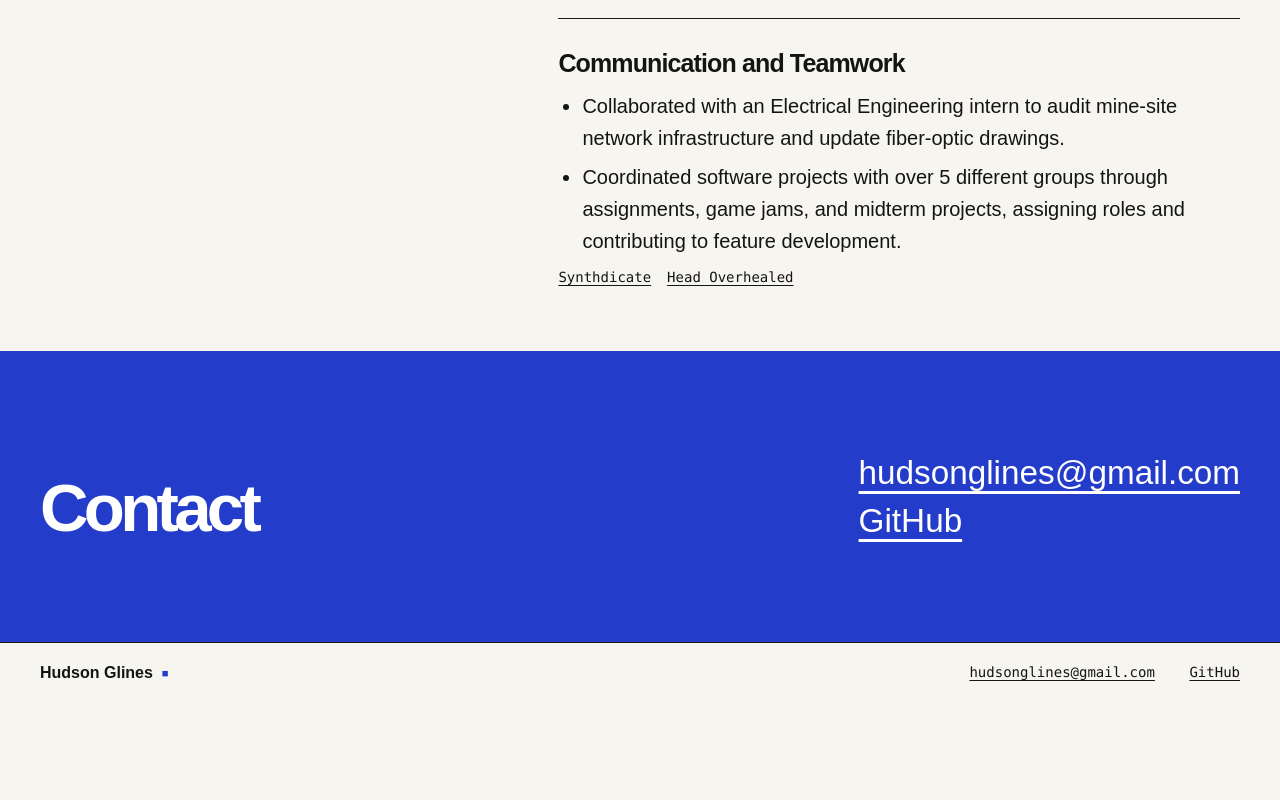
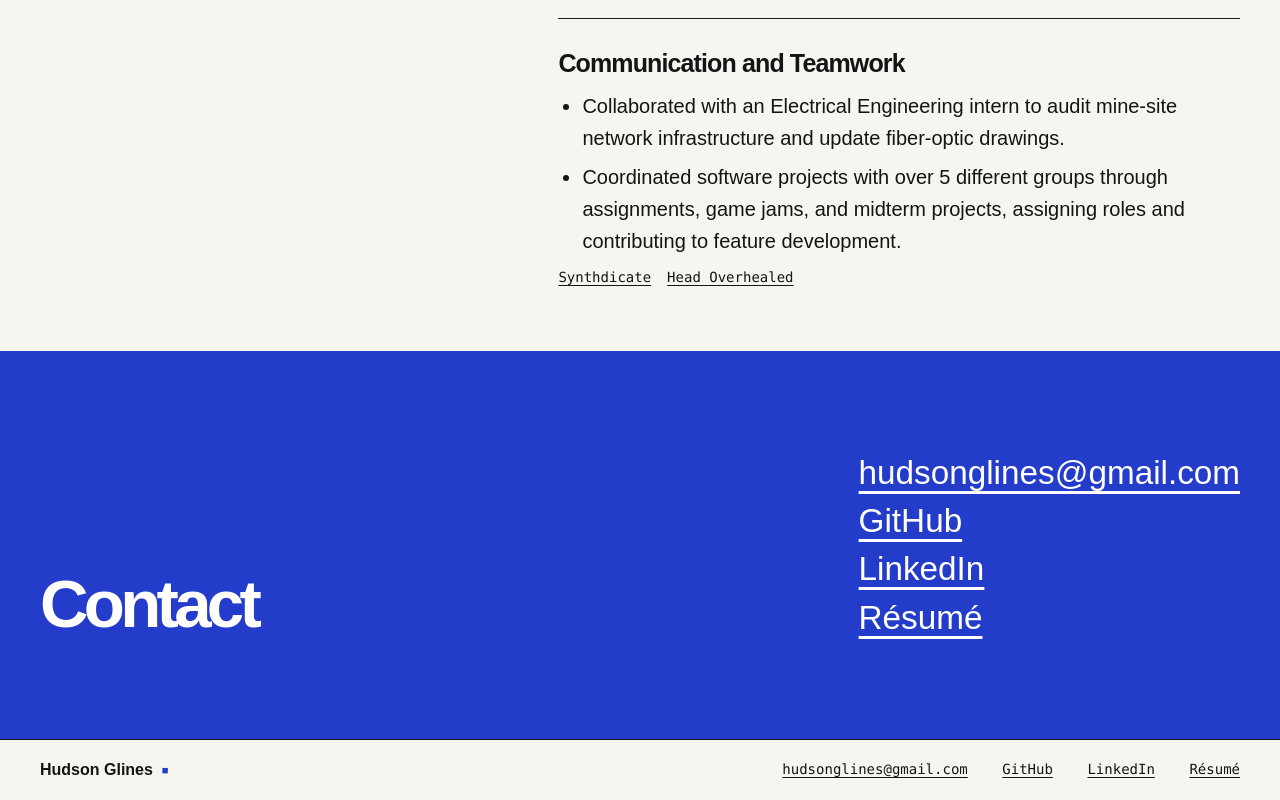
Before and after one commit to drusticc/portfolio, an Astro site: page / in a window 1280 px wide. Shown: the part 3037-3837 px from the top of the page. Before the commit the page ends 3740 px from the top, so only its background shows below. Built offline with nearby package versions, Linux system fonts and the light colour scheme; Astro itself is replaced by a stand-in of ours.

Commit message:
Add resume, LinkedIn, and game demo

```diff
--- a/src/data/portfolio.json
+++ b/src/data/portfolio.json
@@ -17,6 +17,14 @@
     {
       "label": "GitHub",
       "url": "https://github.com/drusticc"
+    },
+    {
+      "label": "LinkedIn",
+      "url": "https://www.linkedin.com/in/hudson-glines-638250387/"
+    },
+    {
+      "label": "Résumé",
+      "url": "hudson-glines-resume.pdf"
     }
   ],
   "skills": [
@@ -95,7 +103,12 @@
       ],
       "overview": "I developed a game with 2 others in a 48-hour game jam. As this was my first ever game jam, I just wanted a game I could be proud of in the end. We iteratively developed new features very quickly. I learned Lua and the LOVE framework using documentation on the fly. I developed many features like various power-ups, enemies, and player movement. One of our biggest challenges was resolving tricky merge conflicts caused by all of us making changes quickly in one small project. We worked through those conflicts carefully to ensure that functionality was not lost or broken.",
       "reflection": "Our team finished as runner-up for best sound design. I was most proud of becoming comfortable enough with a new set of tools to contribute to feature design and implementation. The whole experience has me more excited for hackathon and game jam opportunities in the future. This project highlighted the importance of planning the player experience early on. In the end, our game lacked a clear win condition and a difficulty ramp that makes it enjoyable and replayable. For future competitions, I want to plan those things earlier as they end up being the most important when judges and other attendees play your game.",
-      "links": [],
+      "links": [
+        {
+          "label": "Play on itch.io",
+          "url": "https://hiasd05.itch.io/head-over-healed"
+        }
+      ],
       "media": []
     }
   ]
--- a/src/layouts/Site.astro
+++ b/src/layouts/Site.astro
@@ -39,7 +39,7 @@ const nav = [
       <div class="frame footer-inner">
         <a class="wordmark" href={home}>{portfolio.name}<span aria-hidden="true">■</span></a>
         <div class="footer-links">
-          {portfolio.contact.map((link) => <a href={link.url}>{link.label}</a>)}
+          {portfolio.contact.map((link) => <a href={link.url.includes(':') ? link.url : home + link.url}>{link.label}</a>)}
         </div>
       </div>
     </footer>
--- a/src/pages/index.astro
+++ b/src/pages/index.astro
@@ -76,7 +76,7 @@ const [opening, ending] = portfolio.opening.split(' before ');
     <div class="frame contact-inner">
       <h2 id="contact-heading">Contact</h2>
       <div class="contact-links">
-        {portfolio.contact.map((link) => <a href={link.url}>{link.label}</a>)}
+        {portfolio.contact.map((link) => <a href={link.url.includes(':') ? link.url : home + link.url}>{link.label}</a>)}
       </div>
     </div>
   </section>
```
Also changed, not shown: 1 other file.
